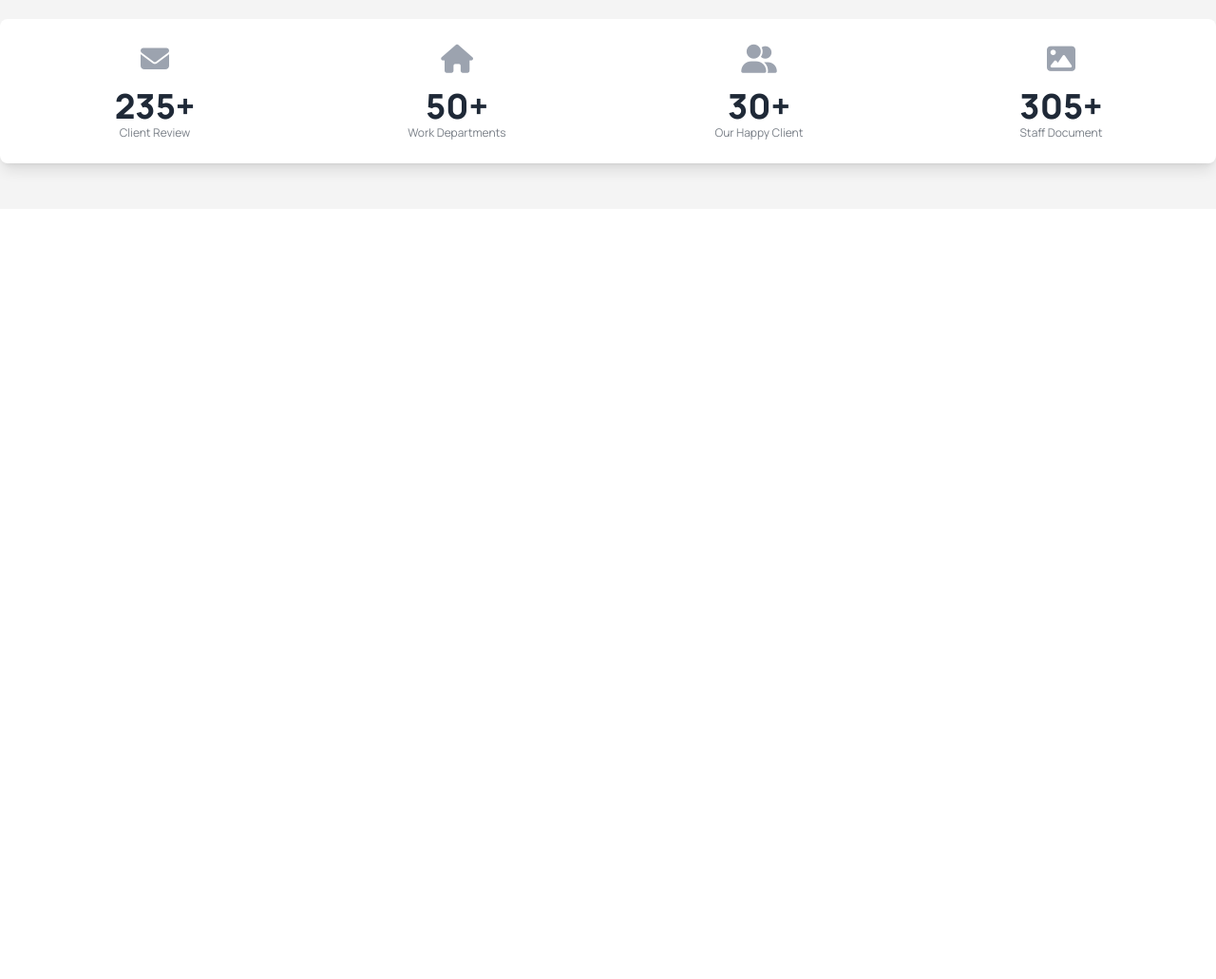
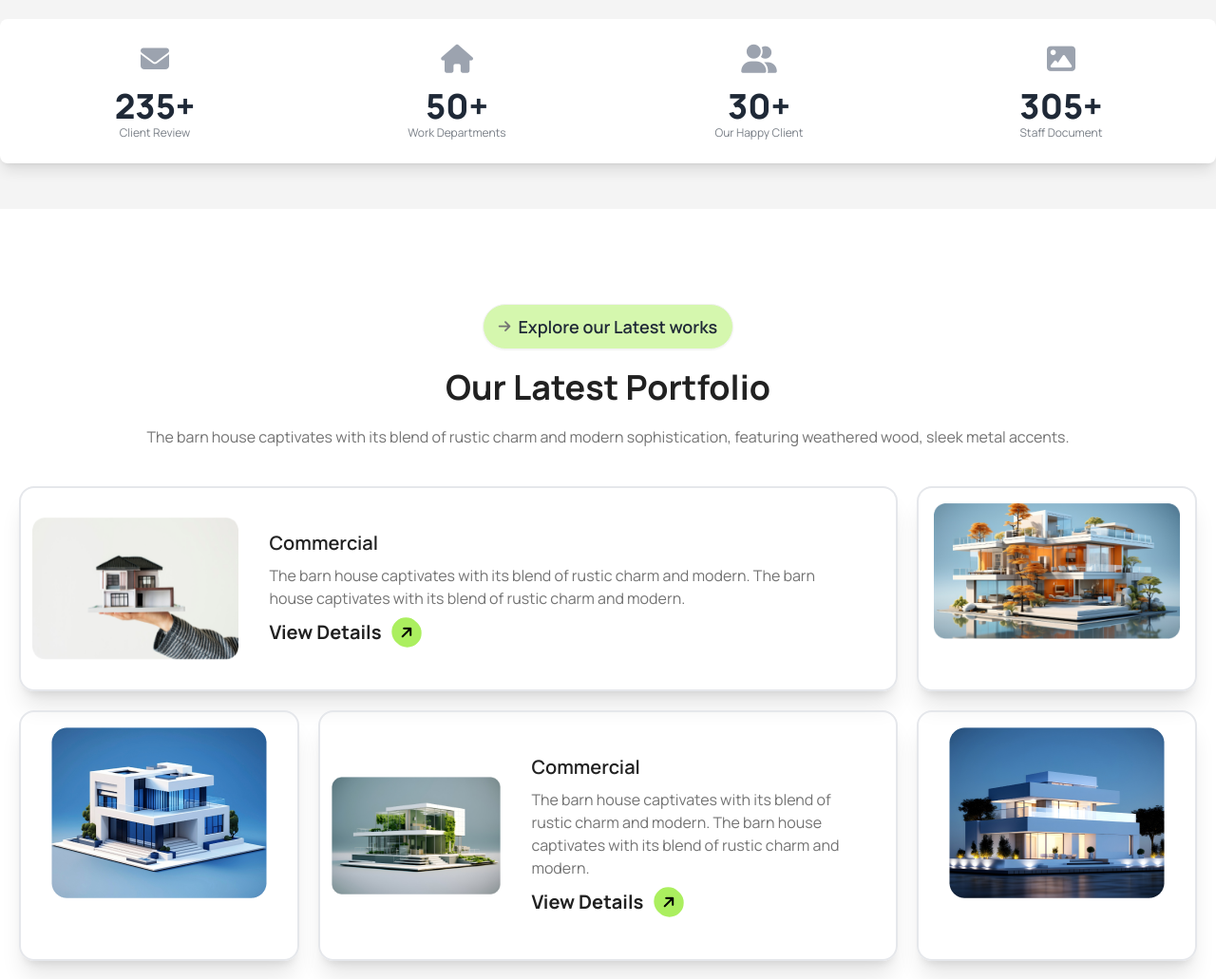
Before and after one commit to naymurweb/rinterio, a plain HTML site: page index.html in a window 1280 px wide. Shown: the part 1766-2797 px from the top of the page at 95% size. Before the commit the page ends 2066 px from the top, so only its background shows below. Drawn offline with nearby package versions, Linux system fonts and the light colour scheme.

Commit message:
our latest portfolio

```diff
--- a/index.html
+++ b/index.html
@@ -63,13 +63,10 @@
                         <li><a>Contact Us</a></li>
                     </ul>
                 </div>
-                <a class="">
-                    <div class="flex items-center gap-3">
-                        <i
-                            class="fa-solid fa-arrow-right bg-primary-color text-xl -rotate-45 p-2 px-3 rounded-full"></i>
-                        <h3 class="font-bold text-3xl">Rinterio</h3>
-                    </div>
-                </a>
+                <button class="flex items-center gap-3">
+                    <i class="fa-solid fa-arrow-right bg-primary-color text-xl -rotate-45 p-2 px-3 rounded-full"></i>
+                    <h3 class="font-bold text-3xl">Rinterio</h3>
+                </button>
             </div>
             <div class="navbar-center hidden lg:flex">
                 <ul class="menu menu-horizontal px-1">
@@ -194,6 +191,83 @@
                 </div>
         </section>
 
+        <!-- Our Latest Portfolio -->
+        <section class="container mx-auto px-5 my-20">
+
+            <div class="flex flex-col justify-center text-center">
+                <div>
+                    <button class="btn btn-small my-5 text-lg bg-primary-bg rounded-full"><small><i
+                                class="fa-solid fa-arrow-right"></i></small>Explore our Latest works</button>
+                </div>
+                <h2 class="font-bold text-4xl mb-5">Our Latest Portfolio</h2>
+                <p>The barn house captivates with its blend of rustic charm and modern sophistication, featuring
+                    weathered wood, sleek metal accents.</p>
+            </div>
+
+            <div class="mt-10 grid lg:grid-cols-4 gap-5">
+
+                <div class="card flex-col md:flex-row card-side shadow-xl md:col-span-4 lg:col-span-3 p-3 border-2">
+                    <figure class="md:w-11/12 lg:w-2/5">
+                        <img src="./assets/img1.png" alt="Movie" />
+                    </figure>
+                    <div class="card-body">
+                        <h2 class="card-title">Commercial</h2>
+                        <p>The barn house captivates with its blend of rustic charm and modern. The barn house
+                            captivates with its blend of rustic charm and modern.</p>
+                        <div class="card-actions justify-start">
+                            <button class=" rounded-full flex items-center gap-3">
+                                <h3 class="font-bold text-xl">View Details</h3>
+                                <i
+                                    class="fa-solid fa-arrow-right bg-primary-color text-black text-base -rotate-45 p-1 px-2 rounded-full"></i>
+                            </button>
+                        </div>
+                    </div>
+                </div>
+
+                <div class="card border-2 shadow-xl md:col-span-2 lg:col-span-1">
+                    <figure class="w-full p-4">
+                        <img src="./assets/img2.png" alt="Movie" />
+                    </figure>
+
+                </div>
+
+                <div class="card border-2 shadow-xl md:col-span-2 lg:col-span-1">
+                    <figure class="w-full p-4">
+                        <img src="./assets/img3.png" alt="Movie" />
+                    </figure>
+
+                </div>
+
+
+
+                <div class="card flex-col md:flex-row card-side shadow-xl md:col-span-4 lg:col-span-2 p-3 border-2">
+                    <figure class="md:w-11/12">
+                        <img src="./assets/img4.png" alt="Movie" />
+                    </figure>
+                    <div class="card-body">
+                        <h2 class="card-title">Commercial</h2>
+                        <p>The barn house captivates with its blend of rustic charm and modern. The barn house
+                            captivates with its blend of rustic charm and modern.</p>
+                        <div class="card-actions justify-start">
+                            <button class=" rounded-full flex items-center gap-3">
+                                <h3 class="font-bold text-xl">View Details</h3>
+                                <i
+                                    class="fa-solid fa-arrow-right bg-primary-color text-black text-base -rotate-45 p-1 px-2 rounded-full"></i>
+                            </button>
+                        </div>
+                    </div>
+                </div>
+
+                <div class="card border-2 shadow-xl md:col-span-4 lg:col-span-1">
+                    <figure class="w-full p-4">
+                        <img src="./assets/img5.png" alt="Movie" />
+                    </figure>
+
+                </div>
+            </div>
+
+        </section>
+
     </main>
 
     <footer>
```
